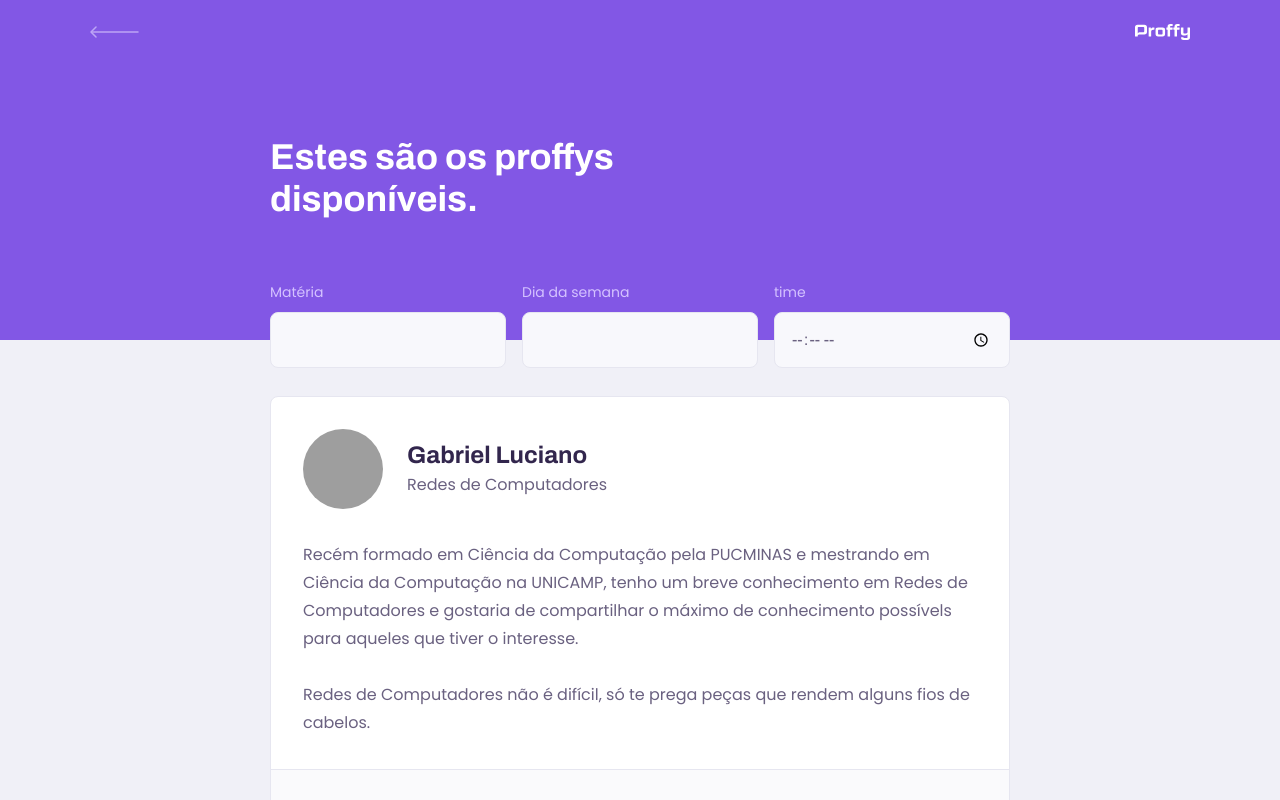
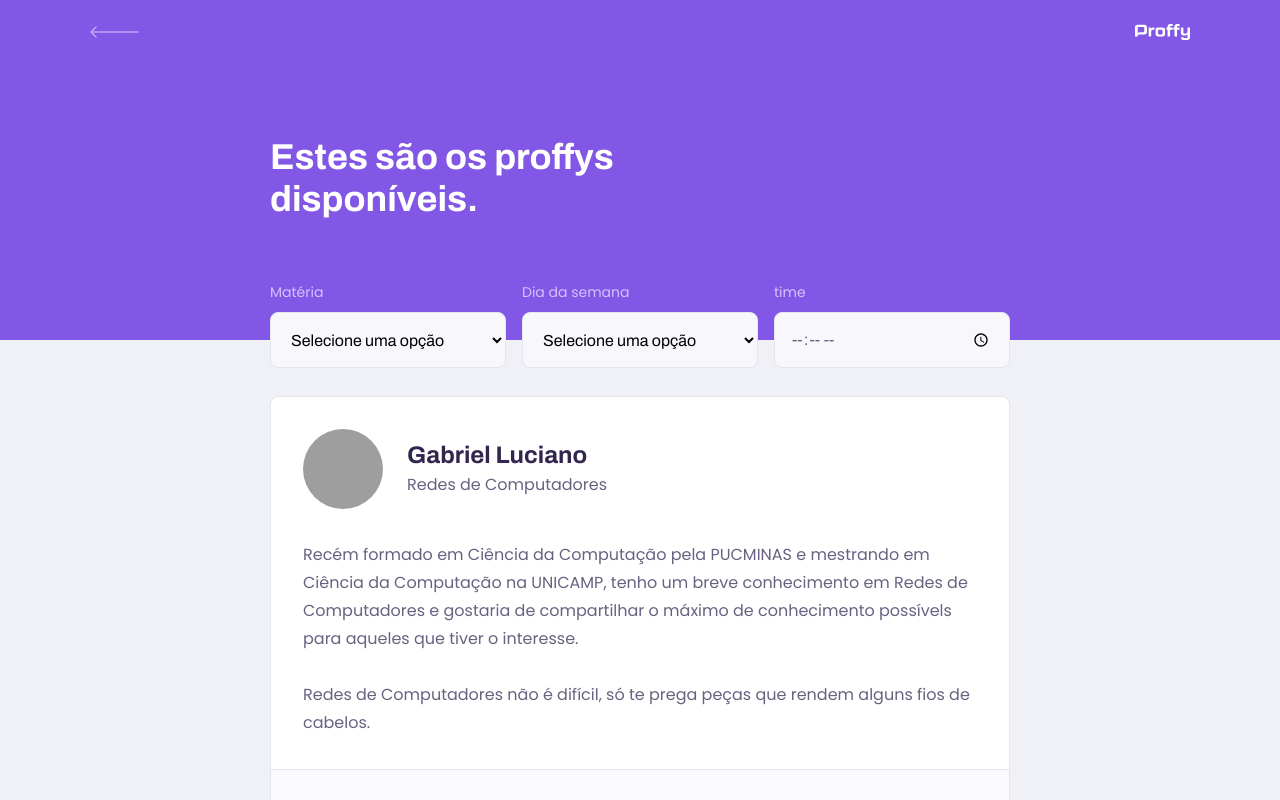
Before and after one commit to glucianog/nlw-02, a React (Create React App) app in the folder web/: page /study in a window 1280 px wide. Shown: the top 800 px of the page. Built offline with nearby package versions, Linux system fonts and the light colour scheme; grey boxes are pictures that could not be loaded; the HTML template or start-up script is replaced by a standard one.

Commit message:
Using Select component

```diff
--- a/web/src/pages/TeacherList/index.tsx
+++ b/web/src/pages/TeacherList/index.tsx
@@ -1,18 +1,47 @@
 import React from 'react';
 
 import PageHeader from '../../components/PageHeader';
+import TeacherItem from '../../components/TeacherItem';
+import Input from '../../components/Input';
+import Select from '../../components/Select';
 
 import './styles.css';
-import TeacherItem from '../../components/TeacherItem';
-import Input from '../../components/Input';
 
 function TeacherList() {
   return(
     <div id="page-teacher-list" className="container">
       <PageHeader title="Estes são os proffys disponíveis.">
         <form id="search-teachers">
-          <Input name="subject" label="Matéria"/>
-          <Input name="week-day" label="Dia da semana"/>
+          <Select
+            name="subject"
+            label="Matéria"
+            options={[
+              { value: 'Português', label: 'Português' },
+              { value: 'Inglês', label: 'Inglês' },
+              { value: 'Espanhol', label: 'Espanhol' },
+              { value: 'Matemática', label: 'Matemática' },
+              { value: 'História', label: 'História' },
+              { value: 'Geografia', label: 'Geografia' },
+              { value: 'Educação Física', label: 'Educação Física' },
+              { value: 'Biologia', label: 'Biologia' },
+              { value: 'Química', label: 'Química' },
+              { value: 'Física', label: 'Física' },
+              { value: 'Laboratórios Especiais', label: 'Laboratórios Especiais' },
+            ]}
+          />
+
+          <Select
+            name="week-day"
+            label="Dia da semana"
+            options={[
+              { value: '1', label: 'Segunda-feira' },
+              { value: '2', label: 'Terça-feira' },
+              { value: '3', label: 'Quarta-feira' },
+              { value: '4', label: 'Quinta-feira' },
+              { value: '5', label: 'Sexta-feira' },
+              { value: '6', label: 'Sábado' },
+            ]}
+          />
           <Input type="time" name="time" label="time"/>
         </form>
       </PageHeader>
```
